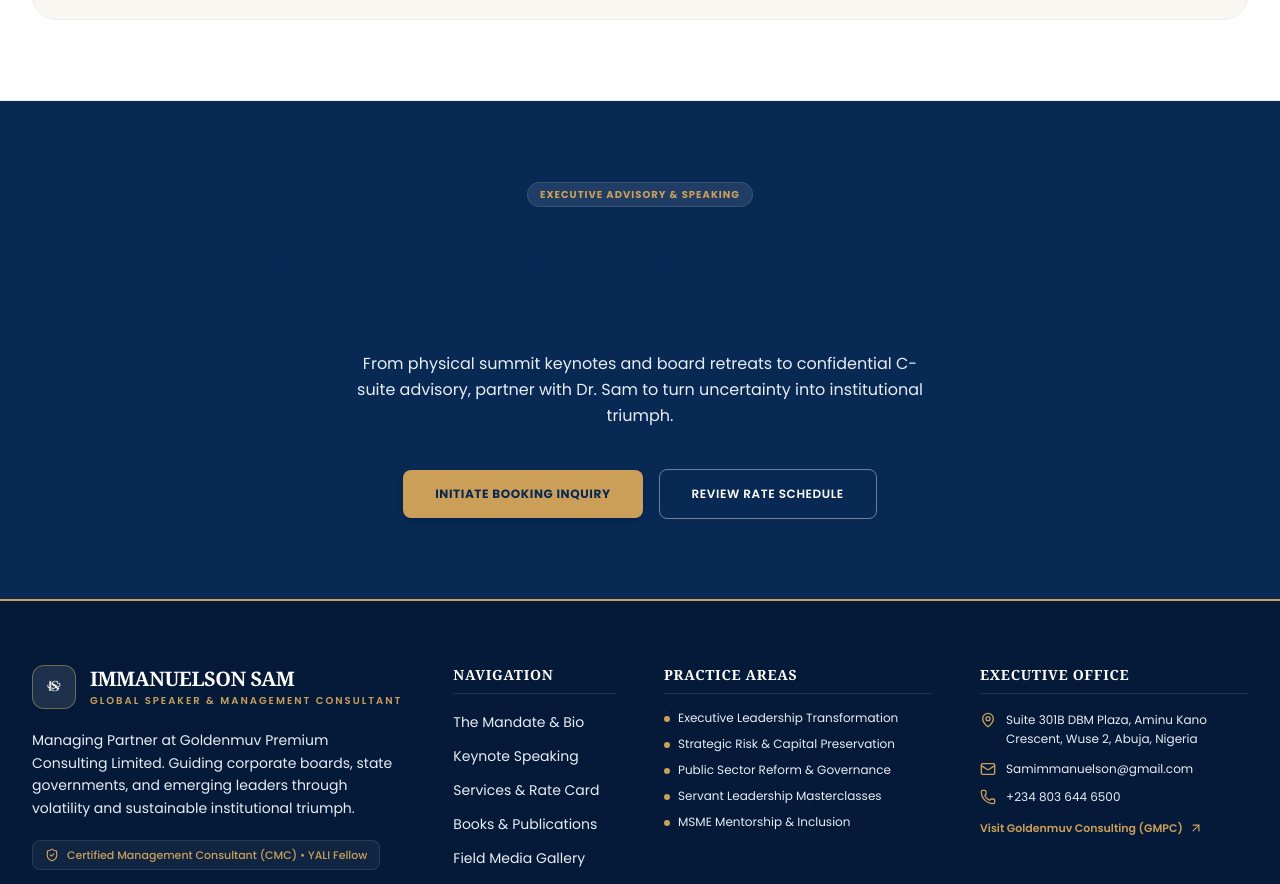
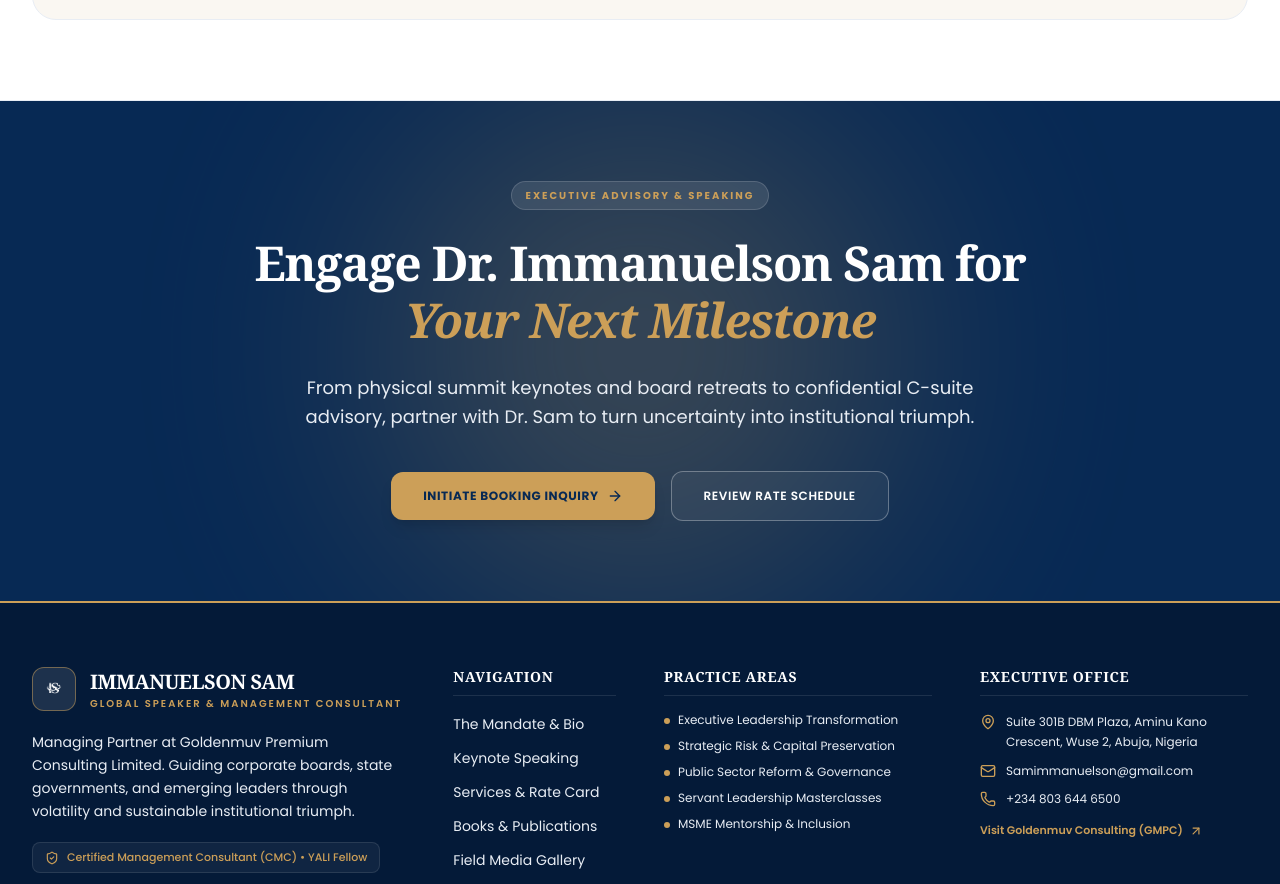
Before and after one commit to sirdave186-3mtt/sam-portfolio, a Next.js app: page / in a window 1280 px wide. Shown: the part 2371-3255 px from the top of the page. Built offline with nearby package versions, Linux system fonts and the light colour scheme.

Commit message:
fix(typography): force !text-white on all subpage pre-footer callout headings

```diff
--- a/app/about/page.tsx
+++ b/app/about/page.tsx
@@ -301,7 +301,7 @@ export default function AboutPage() {
 
                     {/* Bottom Retainer Callout */}
                     <div className="rounded-3xl bg-[#072954] text-white p-8 sm:p-12 text-center space-y-4">
-                        <h3 className="font-serif text-2xl sm:text-3xl font-bold">
+                        <h3 className="font-serif text-2xl sm:text-3xl font-bold !text-white">
                             Institutional Advisory & Board Engagements
                         </h3>
                         <p className="text-[#E8EDF4] text-xs sm:text-sm max-w-2xl mx-auto leading-relaxed">
--- a/app/books/page.tsx
+++ b/app/books/page.tsx
@@ -256,8 +256,8 @@ export default function BooksPage() {
 
                     {/* Corporate Bulk Orders Notice */}
                     <div className="rounded-3xl bg-[#072954] text-white p-8 sm:p-12 text-center space-y-4">
-                        <h3 className="font-serif text-2xl sm:text-3xl font-bold">
-                            Equip Your Leadership Team with "The Time Code"
+                        <h3 className="font-serif text-2xl sm:text-3xl font-bold !text-white">
+                            Equip Your Leadership Team with &quot;The Time Code&quot;
                         </h3>
                         <p className="text-[#E8EDF4] text-xs sm:text-sm max-w-xl mx-auto leading-relaxed">
                             Special institutional volume rates and customized author keynote sessions are available
--- a/app/gallery/page.tsx
+++ b/app/gallery/page.tsx
@@ -209,8 +209,8 @@ export default function GalleryPage() {
                                 key={tab.value}
                                 onClick={() => setActiveCategory(tab.value)}
                                 className={`px-4 py-2 rounded-lg text-xs font-bold uppercase tracking-wider transition-all duration-200 cursor-pointer ${activeCategory === tab.value
-                                        ? "bg-[#CC9F58] text-[#072954] shadow-sm"
-                                        : "bg-[#FAF7F2] text-[#4A5568] hover:text-[#072954] hover:bg-[#E8EDF4] border border-[#E8EDF4]"
+                                    ? "bg-[#CC9F58] text-[#072954] shadow-sm"
+                                    : "bg-[#FAF7F2] text-[#4A5568] hover:text-[#072954] hover:bg-[#E8EDF4] border border-[#E8EDF4]"
                                     }`}
                             >
                                 {tab.label}
@@ -321,7 +321,7 @@ export default function GalleryPage() {
 
                     {/* Bottom Retainer Callout */}
                     <div className="rounded-3xl bg-[#072954] text-white p-8 sm:p-12 text-center space-y-4">
-                        <h3 className="font-serif text-2xl sm:text-3xl font-bold">
+                        <h3 className="font-serif text-2xl sm:text-3xl font-bold !text-white">
                             Host Dr. Immanuelson Sam at Your Organization
                         </h3>
                         <p className="text-[#E8EDF4] text-xs sm:text-sm max-w-xl mx-auto leading-relaxed">
--- a/app/page.tsx
+++ b/app/page.tsx
@@ -118,30 +118,45 @@ export default function HomePage() {
         <BookSpotlight />
 
         {/* 6. High-Trust Booking Callout */}
-        <section className="py-20 px-4 sm:px-6 lg:px-8 bg-[#072954] text-white text-center">
-          <div className="max-w-4xl mx-auto space-y-6">
-            <span className="inline-block px-3 py-1 rounded-full bg-white/10 text-[#CC9F58] text-[10px] font-bold uppercase tracking-widest border border-white/10">
-              Executive Advisory & Speaking
-            </span>
-            <h2 className="font-serif text-3xl sm:text-5xl font-bold">
-              Engage Dr. Immanuelson Sam for Your Next Milestone
+        <section className="py-20 px-4 sm:px-6 lg:px-8 bg-[#072954] text-white relative overflow-hidden">
+          {/* Subtle ambient luxury gold glow */}
+          <div className="absolute inset-0 pointer-events-none opacity-25">
+            <div className="absolute top-1/2 left-1/2 -translate-x-1/2 -translate-y-1/2 w-[520px] h-[520px] bg-[#CC9F58] rounded-full blur-[130px]" />
+          </div>
+
+          <div className="max-w-4xl mx-auto text-center space-y-6 relative z-10">
+            {/* Eyebrow */}
+            <div className="inline-flex items-center gap-2 px-3.5 py-1.5 rounded-full bg-white/10 border border-white/15 text-[#CC9F58] text-[10px] font-bold uppercase tracking-[0.2em]">
+              <span>Executive Advisory & Speaking</span>
+            </div>
+
+            {/* Heading */}
+            <h2 className="font-serif text-3xl sm:text-4xl lg:text-5xl font-bold text-white tracking-tight leading-[1.2]">
+              Engage Dr. Immanuelson Sam for <br className="hidden sm:inline" />
+              <span className="italic text-[#CC9F58]">Your Next Milestone</span>
             </h2>
-            <p className="text-[#E8EDF4] text-sm sm:text-base max-w-xl mx-auto leading-relaxed">
+
+            {/* Description */}
+            <p className="text-[#E8EDF4] text-sm sm:text-base lg:text-lg max-w-2xl mx-auto leading-relaxed">
               From physical summit keynotes and board retreats to confidential C-suite advisory,
               partner with Dr. Sam to turn uncertainty into institutional triumph.
             </p>
-            <div className="pt-4 flex flex-col sm:flex-row items-center justify-center gap-4">
+
+            {/* Buttons */}
+            <div className="pt-4 flex flex-wrap items-center justify-center gap-4">
               <Link
                 href="/contact"
-                className="w-full sm:w-auto px-8 py-4 rounded-lg bg-[#CC9F58] hover:bg-[#b88c49] text-[#072954] font-bold text-xs uppercase tracking-wider transition-all shadow-md"
+                className="inline-flex items-center gap-2 px-8 py-4 rounded-xl bg-[#CC9F58] hover:bg-[#b88c49] text-[#072954] font-bold text-xs uppercase tracking-wider transition-all duration-200 shadow-lg hover:shadow-xl active:scale-[0.98]"
               >
-                Initiate Booking Inquiry
+                <span>Initiate Booking Inquiry</span>
+                <ArrowRight className="w-4 h-4" />
               </Link>
+
               <Link
                 href="/rates"
-                className="w-full sm:w-auto px-8 py-4 rounded-lg border border-white/40 hover:border-white text-white text-xs font-semibold uppercase tracking-wider transition-all"
+                className="inline-flex items-center gap-2 px-8 py-4 rounded-xl border border-white/30 hover:border-white bg-white/5 hover:bg-white/10 text-white font-semibold text-xs uppercase tracking-wider transition-all duration-200 active:scale-[0.98]"
               >
-                Review Rate Schedule
+                <span>Review Rate Schedule</span>
               </Link>
             </div>
           </div>
--- a/app/rates/page.tsx
+++ b/app/rates/page.tsx
@@ -390,7 +390,7 @@ export default function RatesPage() {
 
                     {/* Bottom Retainer Callout */}
                     <div className="rounded-3xl bg-[#072954] text-white p-8 sm:p-12 text-center space-y-4">
-                        <h3 className="font-serif text-2xl sm:text-3xl font-bold">
+                        <h3 className="font-serif text-2xl sm:text-3xl font-bold !text-white">
                             Institutional Retainers & Multi-Session Summits
                         </h3>
                         <p className="text-[#E8EDF4] text-xs sm:text-sm max-w-2xl mx-auto leading-relaxed">
--- a/app/speaking/page.tsx
+++ b/app/speaking/page.tsx
@@ -316,7 +316,7 @@ export default function SpeakingPage() {
 
                     {/* Bottom Retainer CTA */}
                     <div className="rounded-3xl bg-[#072954] text-white p-8 sm:p-12 text-center space-y-4">
-                        <h3 className="font-serif text-2xl sm:text-3xl font-bold">
+                        <h3 className="font-serif text-2xl sm:text-3xl font-bold !text-white">
                             Secure Dr. Immanuelson Sam for Your Event
                         </h3>
                         <p className="text-[#E8EDF4] text-xs sm:text-sm max-w-xl mx-auto leading-relaxed">
```
